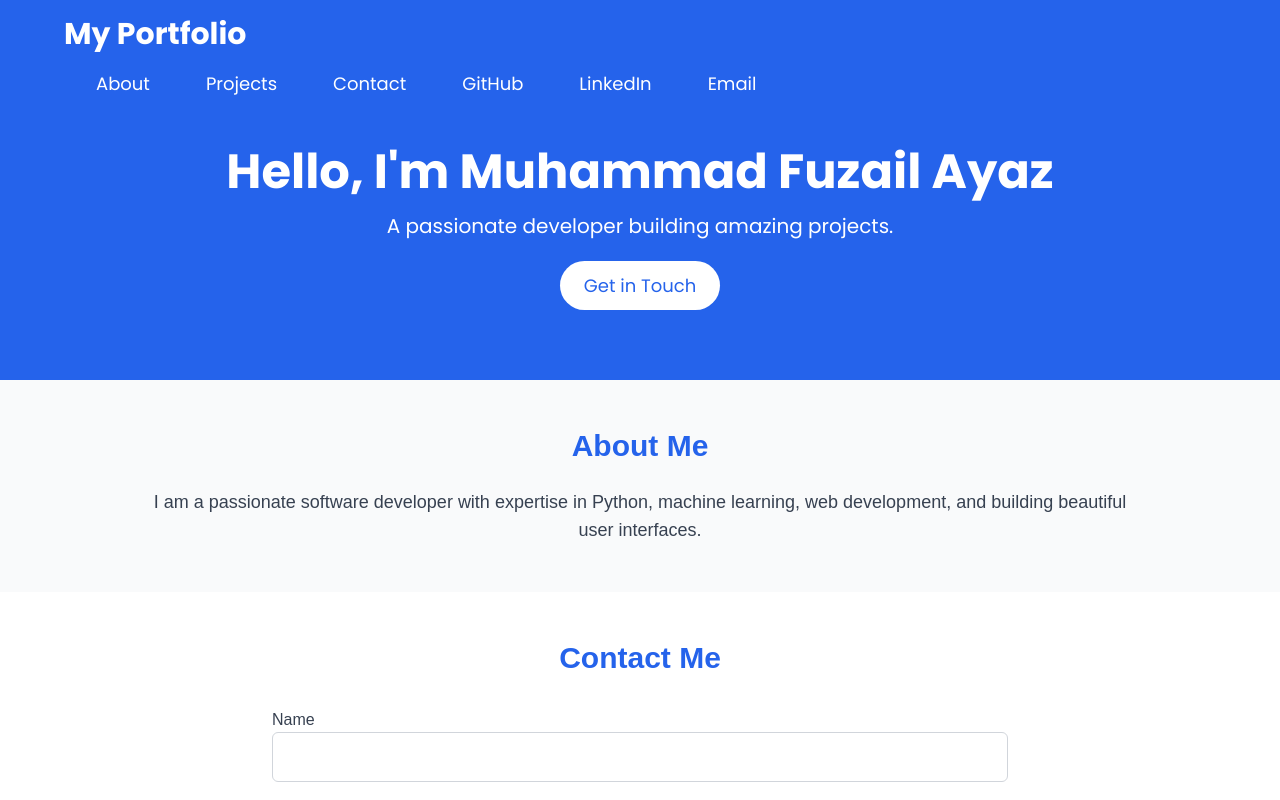
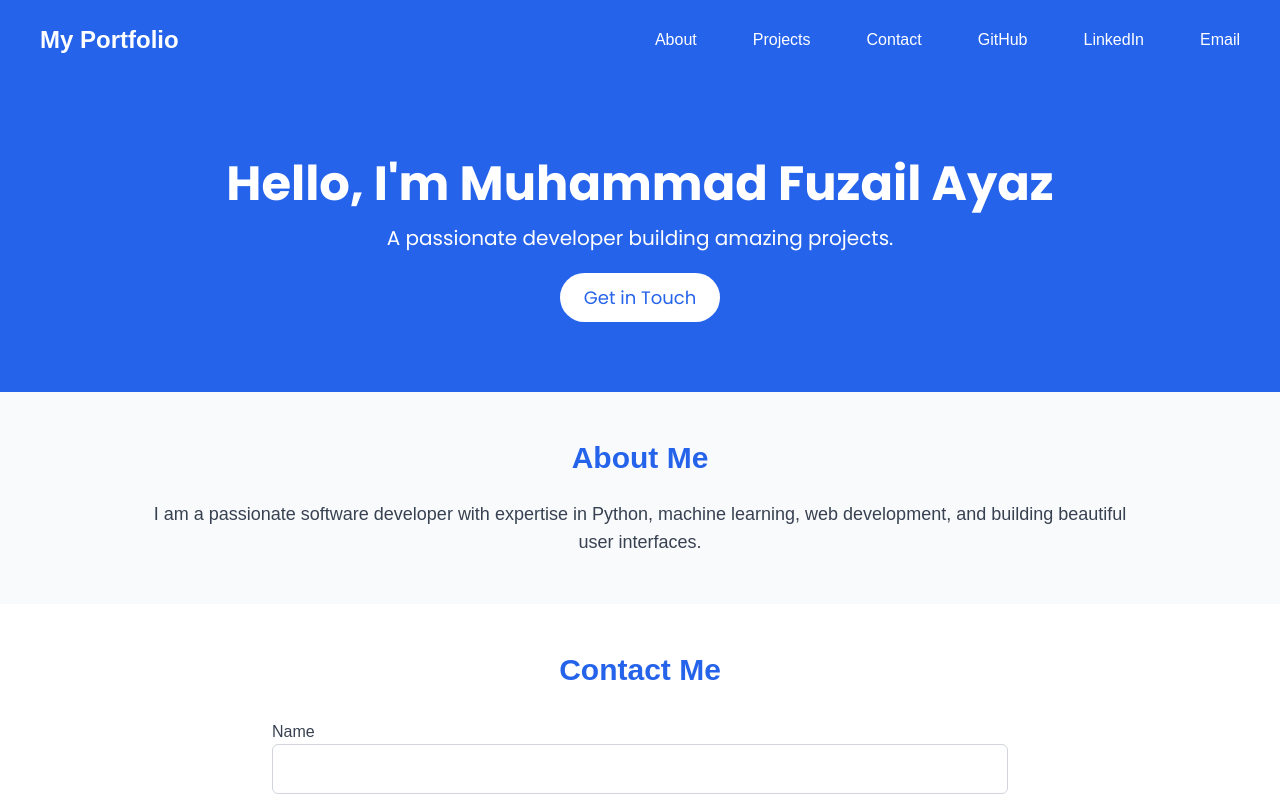
Before and after one commit to fuzailayaz/My-Portfolio-Website, a Next.js app: page / in a window 1280 px wide. Shown: the top 800 px of the page. Built offline with nearby package versions, Linux system fonts and the light colour scheme.

Commit message:
28-01-25

```diff
--- a/src/components/Header.js
+++ b/src/components/Header.js
@@ -1,66 +1,65 @@
-'use client';
-
+'use client'
 import { useState } from 'react';
 
 export default function Header() {
-  const [isMenuOpen, setIsMenuOpen] = useState(false);
+  const [isOpen, setIsOpen] = useState(false); // State for toggling the menu
 
   return (
-    <header className="bg-blue-600 text-white p-4">
-      <div className="flex justify-between items-center max-w-6xl mx-auto relative">
-        {/* Logo aligned to the left */}
-        <h1 className="text-3xl font-bold font-poppins">My Portfolio</h1>
+    <header className="bg-blue-600 text-white px-6 py-4 shadow-md">
+      <div className="container mx-auto flex items-center justify-between">
+        {/* Logo */}
+        <div className="text-2xl font-bold px-4 py-2 rounded-lg">
+          My Portfolio
+        </div>
 
-        {/* Hamburger Menu */}
+        {/* Hamburger Menu Button */}
         <button
-          className="md:hidden p-2"
-          onClick={() => setIsMenuOpen(!isMenuOpen)}
+          className="block lg:hidden text-white focus:outline-none"
+          onClick={() => setIsOpen(!isOpen)}
         >
-          <div
-            className={`space-y-2 transform transition-all duration-300 ${
-              isMenuOpen ? 'open' : ''
-            }`}
-          >
-            {/* Top bar */}
-            <span
-              className={`block w-8 h-1 bg-white transition-all duration-300 ${
-                isMenuOpen ? 'translate-y-1' : ''
-              }`}
-            ></span>
-            {/* Middle bar */}
-            <span
-              className={`block w-8 h-1 bg-white transition-all duration-300 ${
-                isMenuOpen ? 'opacity-0' : ''
-              }`}
-            ></span>
-            {/* Bottom bar */}
-            <span
-              className={`block w-8 h-1 bg-white transition-all duration-300 ${
-                isMenuOpen ? '-translate-y-1' : ''
-              }`}
-            ></span>
-          </div>
+          <div className={`h-1 w-6 bg-white my-1 transition-transform ${isOpen ? "rotate-45 translate-y-2" : ""}`} />
+          <div className={`h-1 w-6 bg-white my-1 transition-opacity ${isOpen ? "opacity-0" : ""}`} />
+          <div className={`h-1 w-6 bg-white my-1 transition-transform ${isOpen ? "-rotate-45 -translate-y-2" : ""}`} />
         </button>
 
-        {/* Navigation Menu */}
+        {/* Navigation Links */}
         <nav
-          className={`md:flex md:space-x-6 ${
-            isMenuOpen ? 'block' : 'hidden'
-          } bg-blue-600 md:block font-poppins text-lg w-full mt-2 md:mt-0 md:ml-4 absolute top-full left-0 md:static md:w-auto md:flex-row`}
-          style={{
-            position: 'absolute',
-            top: 'calc(100% + 10px)', // Position the menu right below the hamburger icon
-            left: '0',
-            width: 'auto', // Ensures the dropdown is not too wide
-            zIndex: '999', // Ensure it appears on top of other content
-          }}
+          className={`lg:flex space-x-6 absolute lg:static top-16 left-0 w-full bg-blue-500 lg:bg-transparent lg:w-auto lg:p-0 ${
+            isOpen ? "block" : "hidden"
+          }`}
         >
-          <a href="#about" className="hover:text-gray-300 block py-2 px-4">About</a>
-          <a href="#projects" className="hover:text-gray-300 block py-2 px-4">Projects</a>
-          <a href="#contact" className="hover:text-gray-300 block py-2 px-4">Contact</a>
-          <a href="https://github.com/fuzailayaz" className="hover:text-gray-300 block py-2 px-4">GitHub</a>
-          <a href="https://www.linkedin.com/in/fuzailayaz/" className="hover:text-gray-300 block py-2 px-4">LinkedIn</a>
-          <a href="mailto:mdfuzailayaz95@gmail.com" className="hover:text-gray-300 block py-2 px-4">Email</a>
+          <ul className="flex flex-col lg:flex-row lg:items-center lg:space-x-6 text-white">
+            <li>
+              <a href="#about" className="block px-4 py-2 hover:bg-blue-600 rounded-md">
+                About
+              </a>
+            </li>
+            <li>
+              <a href="#projects" className="block px-4 py-2 hover:bg-blue-600 rounded-md">
+                Projects
+              </a>
+            </li>
+            <li>
+              <a href="#contact" className="block px-4 py-2 hover:bg-blue-600 rounded-md">
+                Contact
+              </a>
+            </li>
+            <li>
+              <a href="#github" className="block px-4 py-2 hover:bg-blue-600 rounded-md">
+                GitHub
+              </a>
+            </li>
+            <li>
+              <a href="#linkedin" className="block px-4 py-2 hover:bg-blue-600 rounded-md">
+                LinkedIn
+              </a>
+            </li>
+            <li>
+              <a href="#email" className="block px-4 py-2 hover:bg-blue-600 rounded-md">
+                Email
+              </a>
+            </li>
+          </ul>
         </nav>
       </div>
     </header>
```
